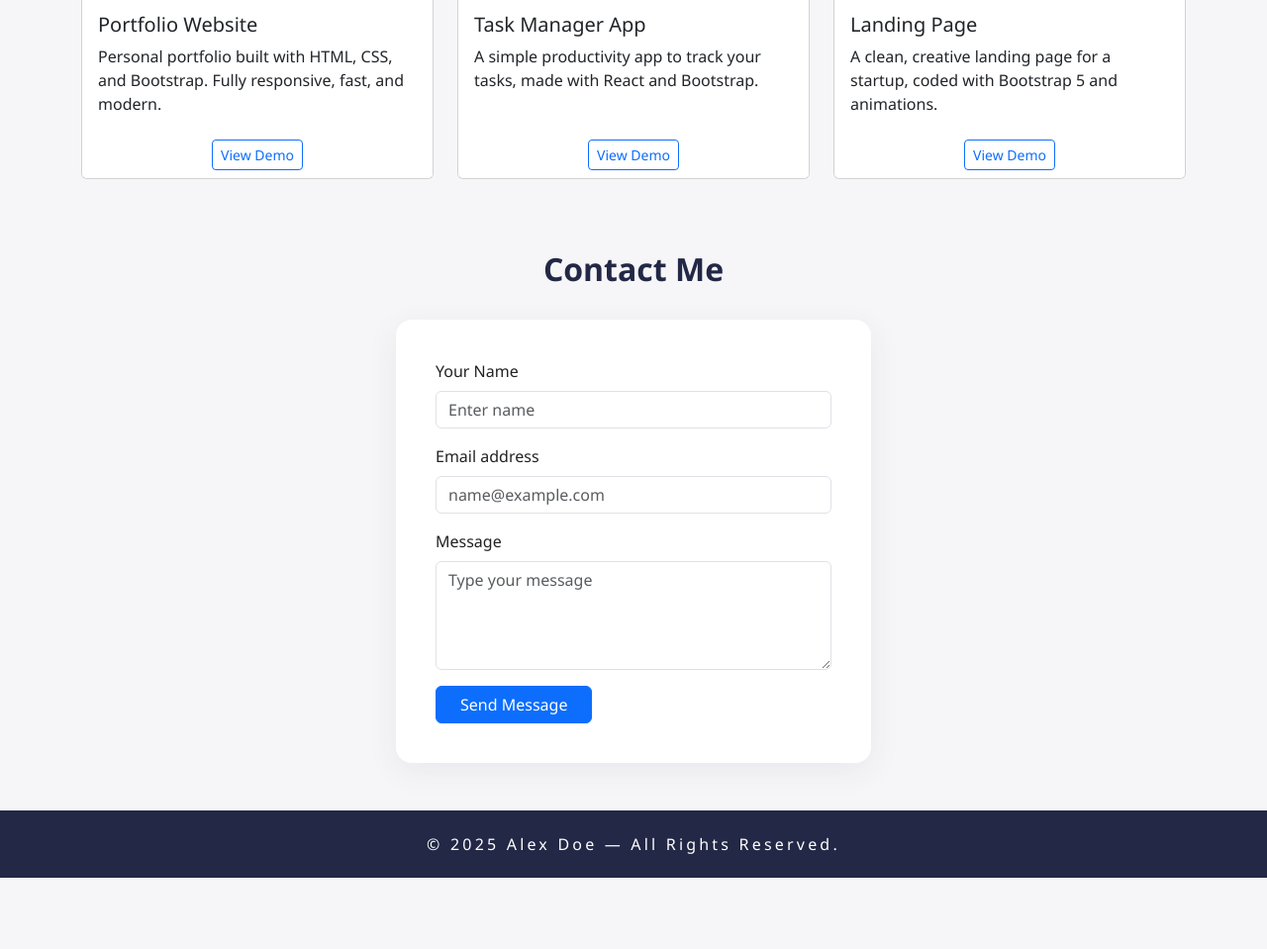
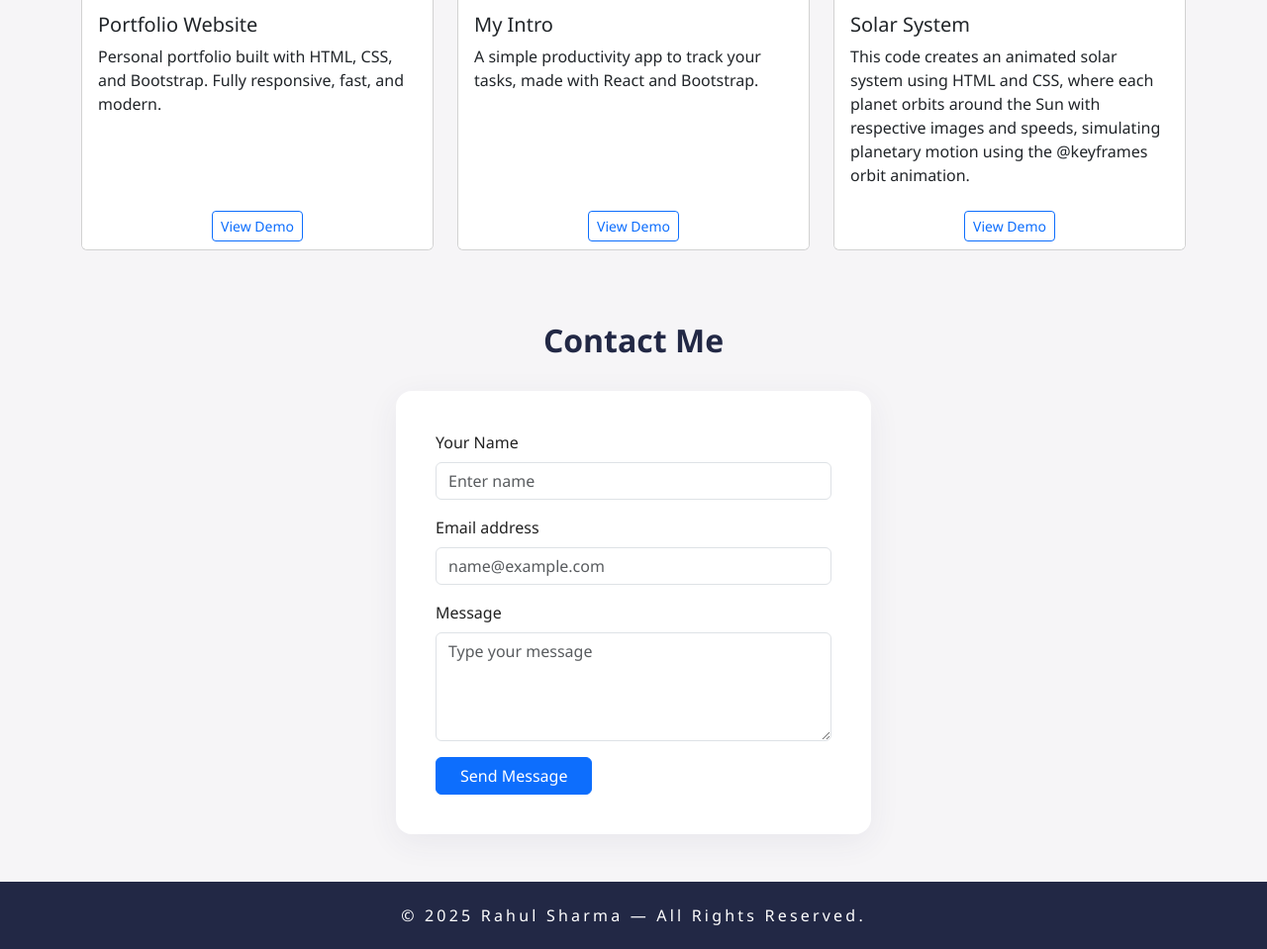
Before and after one commit to Rahulsharma2141/Rahul_Portfolio, a plain HTML site: page Index.html in a window 1280 px wide. Shown: the part 1323-2282 px from the top of the page at 99% size. Before the commit the page ends 2210 px from the top, so only its background shows below. Drawn offline with nearby package versions, Linux system fonts and the light colour scheme.

Commit message:
Update Index.html

```diff
--- a/Index.html
+++ b/Index.html
@@ -180,7 +180,7 @@
       <div class="card h-100 project-card">
         <img src="https://images.unsplash.com/photo-1461749280684-dccba630e2f6?auto=format&fit=crop&w=400&q=80" alt="project2">
         <div class="card-body">
-          <h5 class="card-title">Task Manager App</h5>
+          <h5 class="card-title">My Intro</h5>
           <p class="card-text">A simple productivity app to track your tasks, made with React and Bootstrap.</p>
         </div>
         <div class="card-footer bg-white border-0">
@@ -194,8 +194,8 @@
       <div class="card h-100 project-card">
         <img src="Project 2.png" alt="project3">
         <div class="card-body">
-          <h5 class="card-title">Landing Page</h5>
-          <p class="card-text">A clean, creative landing page for a startup, coded with Bootstrap 5 and animations.</p>
+          <h5 class="card-title">Solar System</h5>
+          <p class="card-text">This code creates an animated solar system using HTML and CSS, where each planet orbits around the Sun with respective images and speeds, simulating planetary motion using the @keyframes orbit animation.</p>
         </div>
         <div class="card-footer bg-white border-0">
          <center><a href="Saff pro/SS.html" class="btn btn-outline-primary btn-sm">View Demo</a></center>
@@ -229,7 +229,7 @@
 </section>
 
 <footer class="footer">
-  &copy; 2025 Alex Doe &mdash; All Rights Reserved.
+  &copy; 2025 Rahul Sharma &mdash; All Rights Reserved.
 </footer>
 
 <!-- Bootstrap JS CDN -->
```
